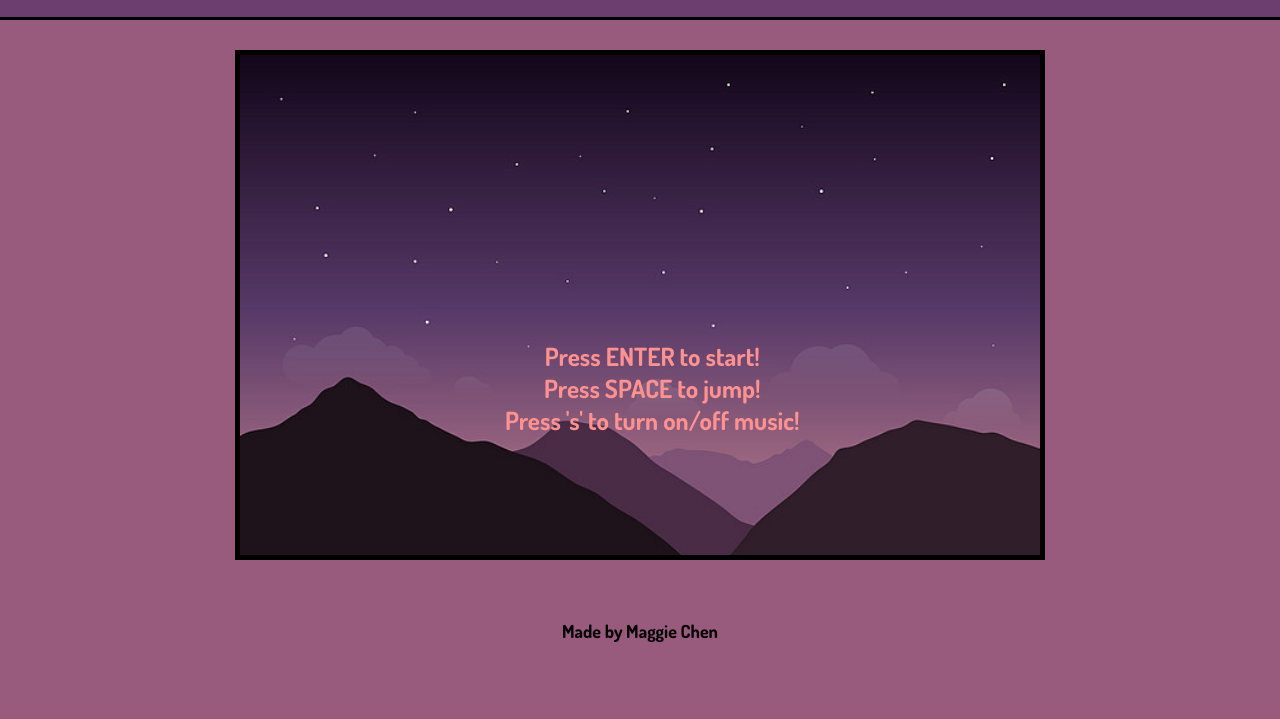
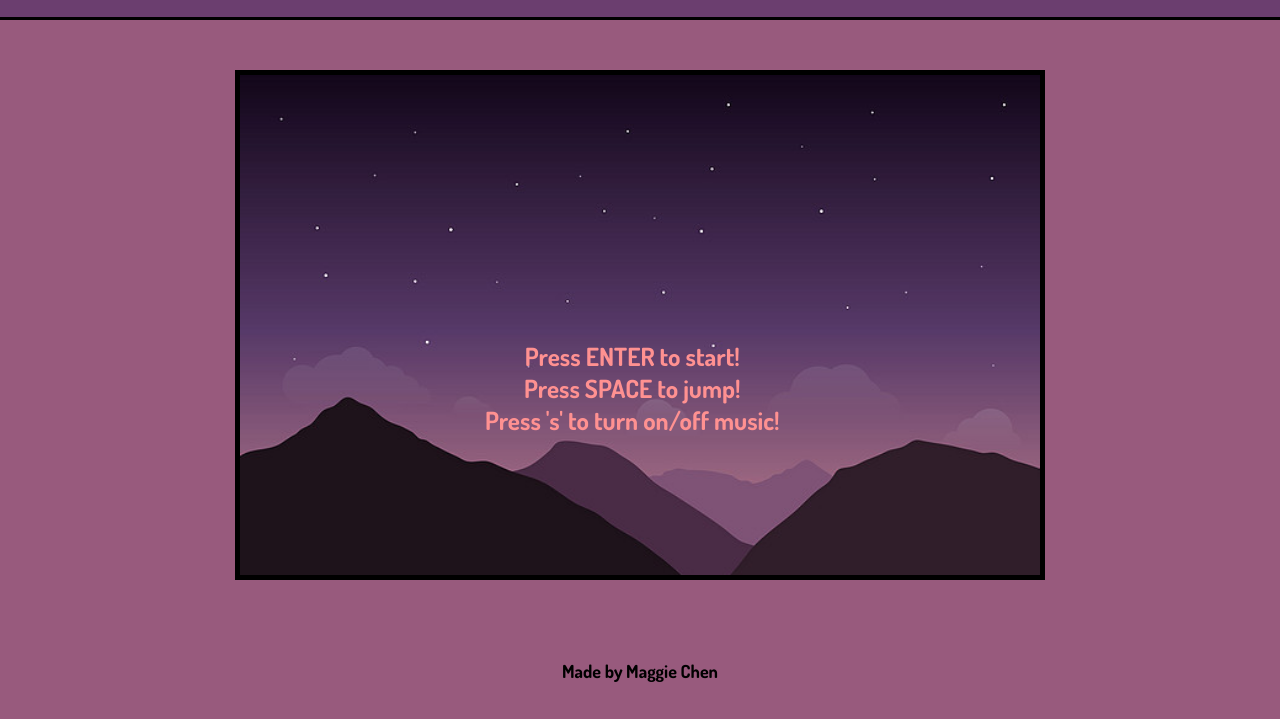
Before and after one commit to maggiecs/JustRun, a website built with webpack: page index.html in a window 1280 px wide. Shown: the part 81-800 px from the top of the page. Built offline with nearby package versions, Linux system fonts and the light colour scheme.

Commit message:
Update css

```diff
--- a/css/style.css
+++ b/css/style.css
@@ -6,7 +6,6 @@ a {
 body {
   display: flex;
   flex-direction: column;
-  justify-content: center;
   align-items: center;
   background-color: #985a7d;
   margin: 0 auto;
@@ -17,9 +16,8 @@ body {
   border: 5px solid #000000;
   background-image: url(../images/canvas_background.jpg);
   background-size: 100%;
-  margin: 30px;
+  margin: 50px;
   z-index: 0;
-  /* position: absolute;  */
 }
 
 .header {
@@ -31,6 +29,8 @@ body {
   border-bottom: 3px solid #000000;
   overflow: auto;
   padding: 20px;
+  top: 0px;
+  z-index: 0;
 }
 
 .header img {
```
